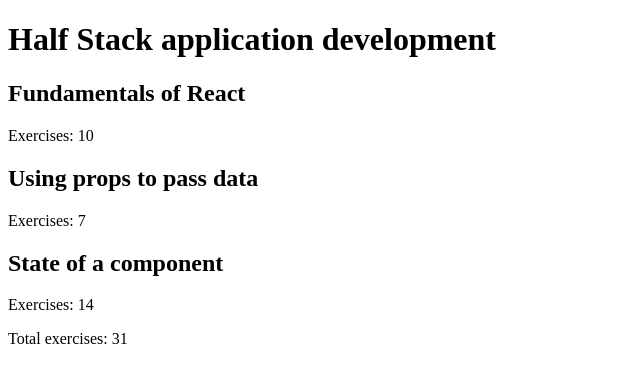
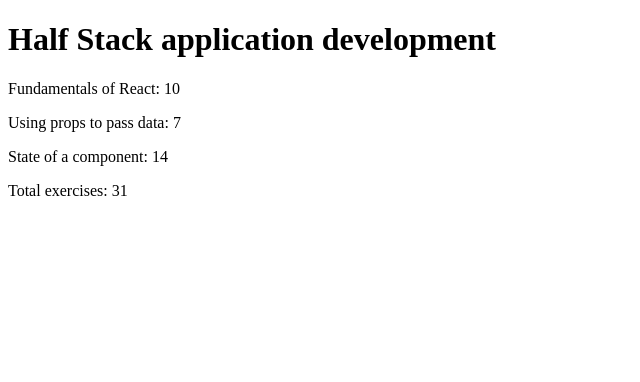
Before and after one commit to A0ak/Part1, a React (Vite) app: page / in a window 1280 px wide. Shown: the top 382 px of the page, without its empty margins (0-640 px from the left). Built offline with nearby package versions, Linux system fonts and the light colour scheme.

Commit message:
exercise 1.4

```diff
--- a/src/components/Content.jsx
+++ b/src/components/Content.jsx
@@ -1,8 +1,11 @@
-const Content = ({ parts }) => parts.map((part, index) => (
-  <div key={index}>
-    <h2>{part.name}</h2>
-    <p>Exercises: {part.exercises}</p>
-  </div>
-));
+const Content = ({ parts }) => {
+  return (
+    <div>
+      {parts.map(part => (
+        <p key={part.name}>{part.name}: {part.exercises}</p>
+      ))}
+    </div>
+  );
+};
 
 export default Content;
--- a/src/components/Total.jsx
+++ b/src/components/Total.jsx
@@ -1,6 +1,8 @@
 const Total = ({ parts }) => {
-  const total = parts.reduce((sum, part) => sum + part.exercises, 0);
-  return <p>Total exercises: {total}</p>;
+  const totalExercises = parts.reduce((total, part) => total + part.exercises, 0);
+  return (
+    <div>Total exercises: {totalExercises}</div>
+  );
 };
 
 export default Total;
```
Also changed, not shown: src/App.jsx (+3 -4 lines), 1 other file (tests, documents, lock files or other folders).
